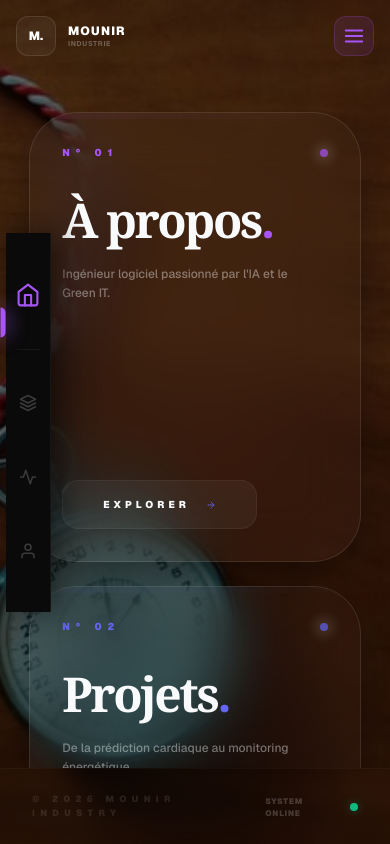
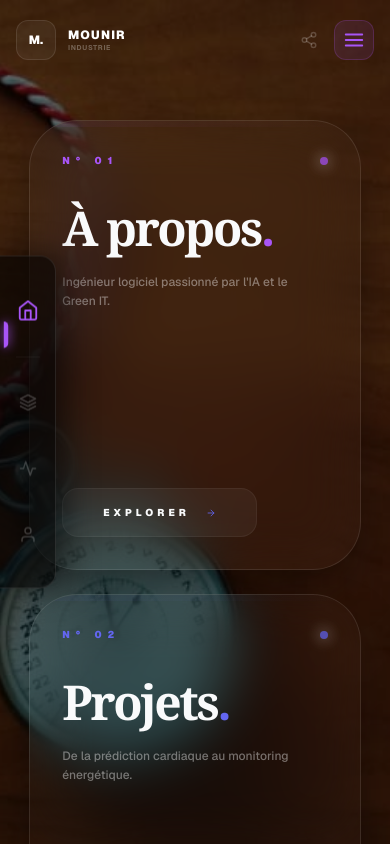
Before and after one commit to chefDossier/chefdossierPortfolio, a Next.js app: page / in a window 390 px wide. Built offline with nearby package versions, Linux system fonts and the light colour scheme.

Commit message:
arrangement du layout probleme de header satcking

```diff
--- a/src/app/layout.tsx
+++ b/src/app/layout.tsx
@@ -1,4 +1,4 @@
-"use client"; // Obligatoire car on utilise du State
+"use client";
 import { useState } from "react";
 import { Geist, Geist_Mono } from "next/font/google";
 import "./globals.css";
@@ -22,7 +22,6 @@ export default function RootLayout({
 }: Readonly<{
   children: React.ReactNode;
 }>) {
-  // 1. Création de l'état pour la navigation mobile
   const [isSidebarOpen, setIsSidebarOpen] = useState(false);
 
   return (
@@ -31,29 +30,40 @@ export default function RootLayout({
       className={`${geistSans.variable} ${geistMono.variable} h-full antialiased`}
     >
       <body className="h-full overflow-hidden bg-background text-foreground">
-        <div className="relative h-screen w-full flex flex-col">
+        {/* HERO BACKGROUND : On le passe en fixed pour qu'il soit totalement indépendant du flux */}
+        <div className="fixed inset-0 z-0 pointer-events-none">
+          <HeroBackground />
+        </div>
 
-          {/* Couche de fond */}
-          <HeroBackground />
+        <div className="relative h-screen w-full flex flex-col overflow-hidden">
 
-          {/* 2. On passe l'état et la fonction de fermeture à la Sidebar */}
+          {/* SIDEBAR (Socials) */}
           <Sidebar
             isOpen={isSidebarOpen}
             onClose={() => setIsSidebarOpen(false)}
           />
 
-          {/* Layout Principal */}
+          {/* LAYOUT PRINCIPAL */}
+          {/* On retire md:pr-[80px] d'ici si ta sidebar est en fixed.
+              On s'assure que ce conteneur est une colonne Flex qui occupe 100% de la hauteur.
+          */}
           <div className="relative z-10 flex flex-col h-full w-full md:pr-[80px]">
 
-            {/* 3. On passe la fonction d'ouverture au Header */}
+            {/* HEADER : On ajoute 'shrink-0' pour GARANTIR qu'il ne se fera jamais écraser ou pousser */}
             <Header onOpenMenu={() => setIsSidebarOpen(true)} />
 
-            <main className="flex-1 w-full overflow-y-auto custom-scroll no-scrollbar">
+            {/* MAIN : C'est ici que le scroll doit vivre exclusivement */}
+            <main className="flex-1 w-full overflow-y-auto custom-scroll no-scrollbar flex flex-col">
+
+              {/* Le contenu de la page */}
+              <div className="flex-1">
                 {children}
-            </main>
+              </div>
 
-            {/* Footer Global */}
-            <footer className="w-full py-6 md:py-10 px-8 md:px-16 flex justify-between items-center shrink-0 border-t border-white/[0.03] backdrop-blur-sm">
+              {/* FOOTER : On le déplace à l'INTÉRIEUR du main.
+                  S'il est à l'extérieur, il pousse le header vers le haut sur les petits écrans.
+                  À l'intérieur, il suit simplement le contenu. */}
+              <footer className="w-full py-6 md:py-10 px-8 md:px-16 flex justify-between items-center shrink-0 border-t border-white/[0.03] backdrop-blur-sm mt-auto">
                 <p className="text-white/10 text-[9px] font-black uppercase tracking-[0.6em]">
                   © 2026 Mounir Industry
                 </p>
@@ -64,6 +74,8 @@ export default function RootLayout({
                   <div className="w-2 h-2 rounded-full bg-emerald-custom shadow-[0_0_10px_rgba(16,185,129,0.4)]"></div>
                 </div>
               </footer>
+
+            </main>
           </div>
         </div>
       </body>
--- a/src/components/navigation/Header.tsx
+++ b/src/components/navigation/Header.tsx
@@ -1,10 +1,13 @@
-// components/navigation/Header.tsx
 "use client";
 import Link from "next/link";
 import { usePathname } from "next/navigation";
 import { FiShare2, FiMenu, FiLayers, FiUser, FiActivity, FiHome } from 'react-icons/fi';
 
-export default function Header({ onOpenMenu }: { onOpenMenu: () => void }) {
+interface HeaderProps {
+  onOpenMenu: () => void;
+}
+
+export default function Header({ onOpenMenu }: HeaderProps) {
   const pathname = usePathname();
 
   const navItems = [
@@ -15,55 +18,75 @@ export default function Header({ onOpenMenu }: { onOpenMenu: () => void }) {
 
   return (
     <>
-      <header className="w-full max-w-7xl mx-auto p-4 md:pt-12 flex items-center justify-between shrink-0 relative z-[70] transform-gpu">
-        {/* Logo et reste du header... */}
+      {/* CORRECTION : Sticky + top-0 + min-h-20.
+          Cela empêche le header de se faire "pousser" hors de l'écran par le flux flexbox.
+      */}
+      <header className="sticky top-0 w-full max-w-7xl mx-auto p-4 md:pt-12 flex items-center justify-between shrink-0 z-[100] min-h-[80px]">
         <Link href="/" className="flex items-center gap-3 group">
-           <div className="w-10 h-10 rounded-xl border border-white/10 flex items-center justify-center bg-white/5 group-hover:border-purple-custom/50 transition-all duration-300">
-             <span className="text-xs font-black text-white">M.</span>
+          <div className="w-10 h-10 rounded-xl border border-white/10 flex items-center justify-center bg-white/5 group-hover:border-purple-custom/50 transition-all duration-500 text-white">
+            <span className="text-xs font-black">M.</span>
           </div>
           <div className="flex flex-col">
             <span className="text-xs font-black tracking-widest uppercase text-white">Mounir</span>
-             <span className="text-[7px] text-white/30 font-bold uppercase tracking-widest group-hover:text-purple-custom">Industrie</span>
+            <span className="text-[7px] text-white/30 font-bold uppercase tracking-widest group-hover:text-purple-custom transition-colors">Industrie</span>
           </div>
         </Link>
 
         <div className="flex items-center gap-4">
           <nav className="hidden md:flex items-center gap-8 mr-8">
             {navItems.map((item) => (
-              <Link key={item.name} href={item.href} className={`group flex items-center gap-2.5 text-[10px] font-black uppercase tracking-[0.2em] transition-colors ${pathname === item.href ? 'text-white' : 'text-white/40'}`}>
-                <span className={`p-2 rounded-lg border transition-all ${pathname === item.href ? 'border-purple-custom/50 bg-purple-custom/10 text-purple-custom' : 'border-white/5 bg-white/[0.02] text-white/20'}`}>
+              <Link
+                key={item.name}
+                href={item.href}
+                className={`group flex items-center gap-2.5 text-[10px] font-black uppercase tracking-[0.2em] transition-all ${pathname === item.href ? 'text-white' : 'text-white/40'}`}
+              >
+                <span className={`p-2 rounded-lg border transition-all ${pathname === item.href ? 'border-purple-custom/50 bg-purple-custom/10 text-purple-custom' : 'border-white/5 bg-white/[0.02] text-white/20 group-hover:text-white'}`}>
                   {item.icon}
                 </span>
                 <span className="hidden lg:block">{item.name}</span>
               </Link>
             ))}
           </nav>
-          <button onClick={onOpenMenu} className="p-2 md:hidden text-purple-custom bg-purple-custom/10 rounded-xl border border-purple-custom/20 active:scale-95 transition-transform">
+
+          <button className="text-white/20 hover:text-white transition-colors">
+            <FiShare2 size={18} />
+          </button>
+
+          <button
+            onClick={onOpenMenu}
+            className="p-2 md:hidden text-purple-custom bg-purple-custom/10 rounded-xl border border-purple-custom/20 active:scale-95 transition-transform"
+          >
             <FiMenu size={22} />
           </button>
         </div>
       </header>
 
-      {/* --- SIDEBAR MOBILE : PERFORMANCE OVERDRIVE --- */}
-      <nav
-        className="md:hidden fixed left-0 top-0 h-screen w-14 flex flex-col items-center justify-center z-[9999] pointer-events-none"
-        style={{ willChange: 'transform' }} // Force l'accélération GPU
+      {/* NAVIGATION MOBILE : On maintient le z-index très haut pour passer au-dessus de tout */}
+      <nav className="md:hidden fixed left-0 top-1/2 -translate-y-1/2 w-14 py-8 flex flex-col items-center gap-6 bg-black/60 backdrop-blur-3xl border-y border-r border-white/10 rounded-r-2xl z-[9999] shadow-[10px_0_30px_rgba(0,0,0,0.5)]">
+        <Link
+          href="/"
+          className={`p-3 transition-all duration-300 ${pathname === '/' ? 'text-purple-custom scale-110' : 'text-white/20'}`}
         >
-        <div className="flex flex-col items-center gap-8 py-10 bg-[#0a0a0a] border-r border-white/[0.05] shadow-[10px_0_30px_rgba(0,0,0,0.5)] pointer-events-auto transition-transform duration-300">
-          <Link href="/" className={`relative p-3 transition-transform ${pathname === '/' ? 'text-purple-custom scale-125' : 'text-white/20'}`}>
           <FiHome size={20} />
-            {pathname === '/' && <div className="absolute left-0 w-1 h-6 bg-purple-custom rounded-r-full shadow-[0_0_15px_#a855f7]" />}
+          {pathname === '/' && (
+            <div className="absolute left-0 w-1 h-6 bg-purple-custom rounded-r-full shadow-[0_0_10px_#a855f7]" />
+          )}
         </Link>
 
         <div className="w-6 h-[1px] bg-white/5" />
 
         {navItems.map((item) => (
-            <Link key={item.name} href={item.href} className={`relative p-3 transition-transform ${pathname === item.href ? 'text-purple-custom scale-125' : 'text-white/20'}`}>
+          <Link
+            key={item.name}
+            href={item.href}
+            className={`relative p-3 transition-all duration-300 ${pathname === item.href ? 'text-purple-custom scale-110' : 'text-white/20 hover:text-white'}`}
+          >
             {item.icon}
-              {pathname === item.href && <div className="absolute left-0 w-1 h-6 bg-purple-custom rounded-r-full shadow-[0_0_15px_#a855f7]" />}
+            {pathname === item.href && (
+              <div className="absolute left-0 w-1 h-6 bg-purple-custom rounded-r-full shadow-[0_0_10px_#a855f7]" />
+            )}
           </Link>
         ))}
-        </div>
       </nav>
     </>
   );
```
Lines whose indentation alone changed are shown as unchanged.
